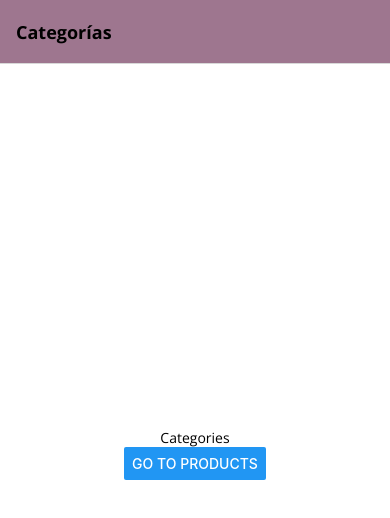
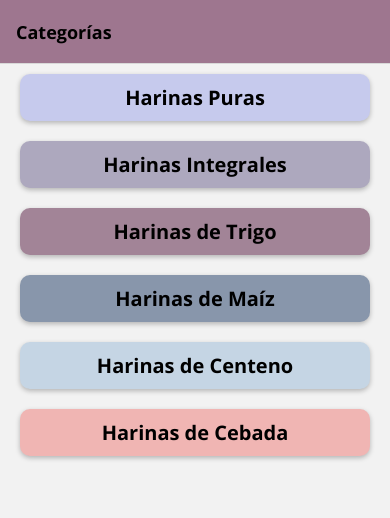
Before and after one commit to melisci/appBakery, a React Native app: screen /Categories in a window 390 px wide. Shown: the top 518 px of the page. Built offline with nearby package versions, Linux system fonts and the light colour scheme.

Commit message:
#5 categories and products

```diff
--- /dev/null
+++ b/src/components/category-item/index.js
@@ -0,0 +1,19 @@
+import  React from 'react' ;
+
+import { View, Text, TouchableOpacity } from 'react-native' ;
+import { styles } from './styles';
+
+const CategoryItem = ({ item, onSelected }) => {
+    return (
+        <View style={styles.container}>
+            <TouchableOpacity
+                style={{ ...styles.contentContainer, backgroundColor: item.color }}
+                onPress={() => onSelected(item)}>
+                    <View>
+                        <Text style={styles.title}>{item.title}</Text>
+                    </View>
+            </TouchableOpacity>
+        </View>
+    )
+}
+export default CategoryItem;
--- /dev/null
+++ b/src/components/category-item/styles.js
@@ -0,0 +1,27 @@
+import { StyleSheet } from "react-native";
+
+export const styles = StyleSheet.create({
+    container: {
+        flex: 1,
+        borderRadius: 10,
+        marginHorizontal: 20,
+        marginVertical: 10,
+        height: 150,
+    },
+    contentContainer: {
+        flex: 1,
+        borderRadius: 10,
+        shadowColor: "black",
+        shadowOpacity: 0.26,
+        shadowOffset: { width: 0, height: 2 },
+        shadowRadius: 5,
+        elevation: 4,
+        justifyContent: 'center',
+        alignItems: 'center',
+        padding: 10,
+    },
+    title: {
+        fontFamily: 'OpenSans-Bold',
+        fontSize: 20,
+    }
+})
--- /dev/null
+++ b/src/components/index.js
@@ -0,0 +1 @@
+export { default as CategoryItem } from './category-item';
--- a/src/constants/data/categories.js
+++ b/src/constants/data/categories.js
@@ -0,0 +1,32 @@
+export const categories = [
+    {
+        id: 1,
+        title: 'Harinas Puras',
+        color: '#C6CAED',
+    },
+    {
+        id: 2,
+        title: 'Harinas Integrales',
+        color: '#ADA8BE',
+    },
+    {
+        id: 3,
+        title: 'Harinas de Trigo',
+        color: '#A28497',
+    },
+    {
+        id: 4,
+        title: 'Harinas de Maíz',
+        color: '#8896AB',
+    },
+    {
+        id: 5,
+        title: 'Harinas de Centeno',
+        color: '#C5D5E4',
+    },
+    {
+        id: 6,
+        title: 'Harinas de Cebada',
+        color: '#F0B5B3',
+    },
+]
--- a/src/constants/data/products.js
+++ b/src/constants/data/products.js
@@ -0,0 +1,74 @@
+export const products = [
+    {
+        id: 1,
+        categoryId: 1,
+        title: 'Pan de yema',
+        description: 'clasico y delicioso pan de yema',
+        weight: '60gr',
+        price: 1.00,
+    },
+    {
+        id: 2,
+        categoryId: 1,
+        title: 'Pan frances',
+        description: 'clasico y tierno pan frances',
+        weight: '80gr',
+        price: 1.50,
+    },
+    {
+        id: 3,
+        categoryId: 2,
+        title: 'Pan integral',
+        description: 'clasico y saludable pan integral',
+        weight: '70gr',
+        price: 1.80,
+    },
+    {
+        id: 4,
+        categoryId: 2,
+        title: 'Pan Frances integral',
+        description: 'clasico y tierno pan frances integral',
+        weight: '90gr',
+        price: 2.00,
+    },
+    {
+        id: 5,
+        categoryId: 3,
+        title: 'Pan de trigo',
+        description: 'clasico y delicioso pan de trigo',
+        weight: '60gr',
+        price: 1.00,
+    },
+    {
+        id: 6,
+        categoryId: 3,
+        title: 'Pan de hamburguesa',
+        description: 'clasico y delicioso pan de hamburguesa',
+        weight: '60gr',
+        price: 1.00,
+    },
+    {
+        id: 7,
+        categoryId: 4,
+        title: 'Pan de maíz',
+        description: 'clasico y delicioso pan de maíz',
+        weight: '60gr',
+        price: 1.00,
+    },
+    {
+        id: 8,
+        categoryId: 5,
+        title: 'Pan de centeno',
+        description: 'clasico y delicioso pan de centeno',
+        weight: '60gr',
+        price: 1.00,
+    },
+    {
+        id: 9,
+        categoryId: 6,
+        title: 'Pan de cebada',
+        description: 'clasico y delicioso pan de cebada',
+        weight: '60gr',
+        price: 1.00,
+    }
+]
--- a/src/navigation/shop.js
+++ b/src/navigation/shop.js
@@ -32,8 +32,20 @@ const ShopNavigator = () => {
             }}
 
             />
-            <Stack.Screen name="Products" component={Products} />
-            <Stack.Screen name="Product" component={Product} />
+            <Stack.Screen
+            name="Products"
+            component={Products}
+            options={({ route }) => ({
+                title: route.params.name,
+            })}
+            />
+            <Stack.Screen
+            name="Product"
+            component={Product}
+            /* options={({ route }) => ({
+                title: route.params.name,
+            })} */
+            />
 
         </Stack.Navigator>
     )
--- a/src/screens/categories/index.js
+++ b/src/screens/categories/index.js
@@ -1,16 +1,30 @@
 import React from 'react';
-import {View, Text, Button} from 'react-native';
+import {View, Text, Button, FlatList} from 'react-native';
 import {styles} from './styles'
+import { CategoryItem } from '../../components';
+import { categories } from '../../constants/data/index';
 
-const Categories = ({navigation}) => {
+const Categories = ({navigation, route}) => {
+    const onSelected = (item) => {
+        navigation.navigate('Products', { name: item.title });
+    }
+    const renderItem = ({ item }) => <CategoryItem item={item} onSelected={onSelected} />
     return (
-        <View style={styles.container}>
-            <Text style={styles.title}> Categories </Text>
+        /* <View style={styles.container}>
+
+            <CategoryItem item={categories[0]} onSelected= {()=> null} />
             <Button
             title="Go to Products"
             onPress={() => navigation.navigate("Products")}
             />
-        </View>
+        </View> */
+
+        <FlatList
+        data={categories}
+        renderItem={renderItem}
+        keyExtractor={item => item.id.toString()}
+        style={styles.containerList}
+        />
     )
 }
 export default Categories
```
